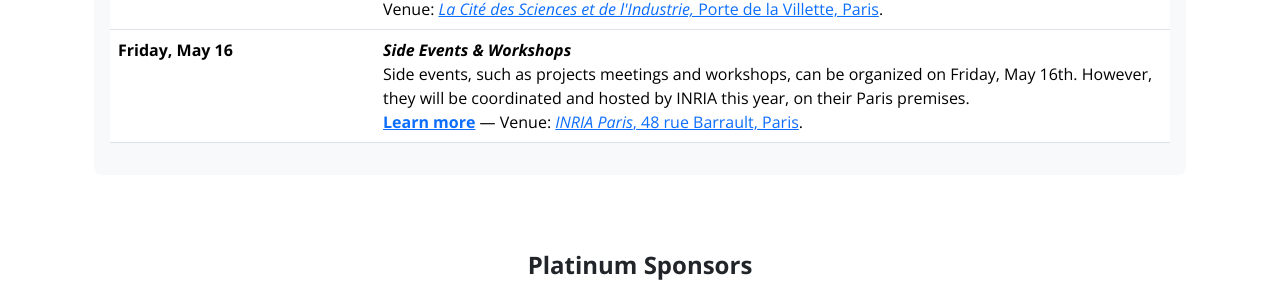
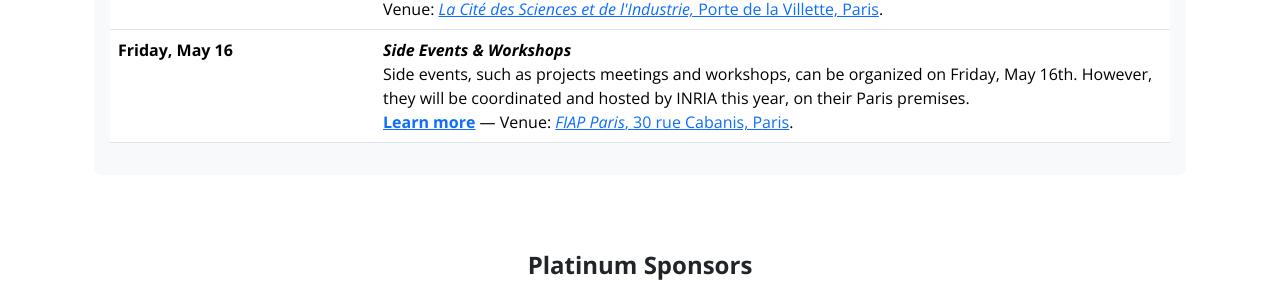
Before and after one commit to riscv-europe/summit-website-development, a Jekyll site: the page built from summit/2025/index.md, in a window 1280 px wide and 900 px high, scrolled down 1664 px. Shown: the part 149-452 px from the top of the window. Built offline with Jekyll 4.4.1, drawn with Linux system fonts in a browser that asks for light colours.

Commit message:
Fix: the Side Events are not at INRIA any more. But at FIAP Paris.

```diff
--- a/summit/2025/index.md
+++ b/summit/2025/index.md
@@ -131,7 +131,7 @@
 	Side events, such as projects meetings and workshops, can be
 	organized on Friday, May 16th. However, they will be
 	coordinated and hosted by INRIA this year, on their Paris premises.
-	<br/><a href="side-events"><b>Learn more</b></a> &mdash; Venue: <a href="https://maps.app.goo.gl/4aLjAxVuKkJU7WbL7"><em>INRIA Paris</em>, 48 rue Barrault, Paris</a>.</td>
+	<br/><a href="side-events"><b>Learn more</b></a> &mdash; Venue: <a href="https://www.fiap.paris/en"><em>FIAP Paris</em>, 30 rue Cabanis, Paris</a>.</td>
   </tr>
 </table>
 
```
